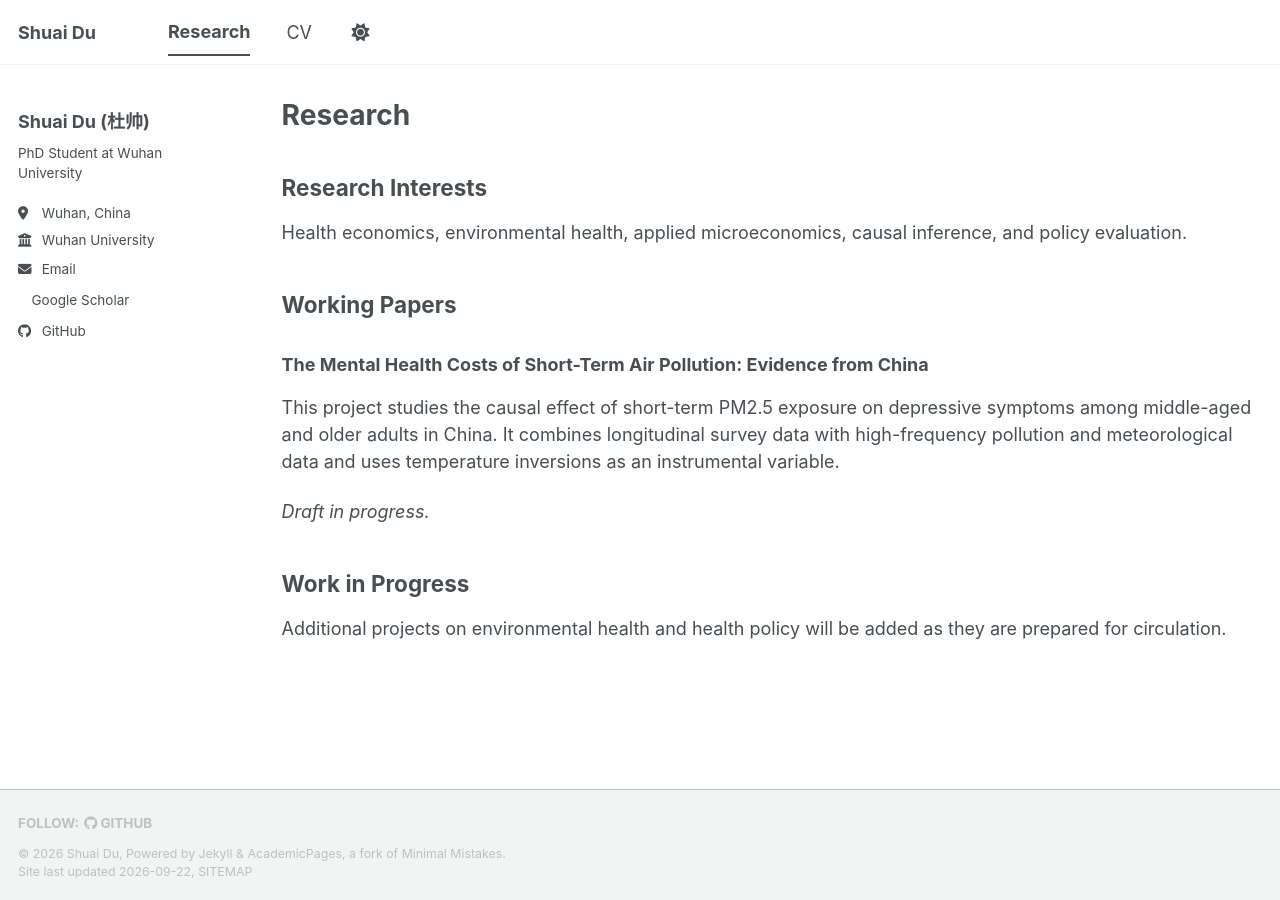
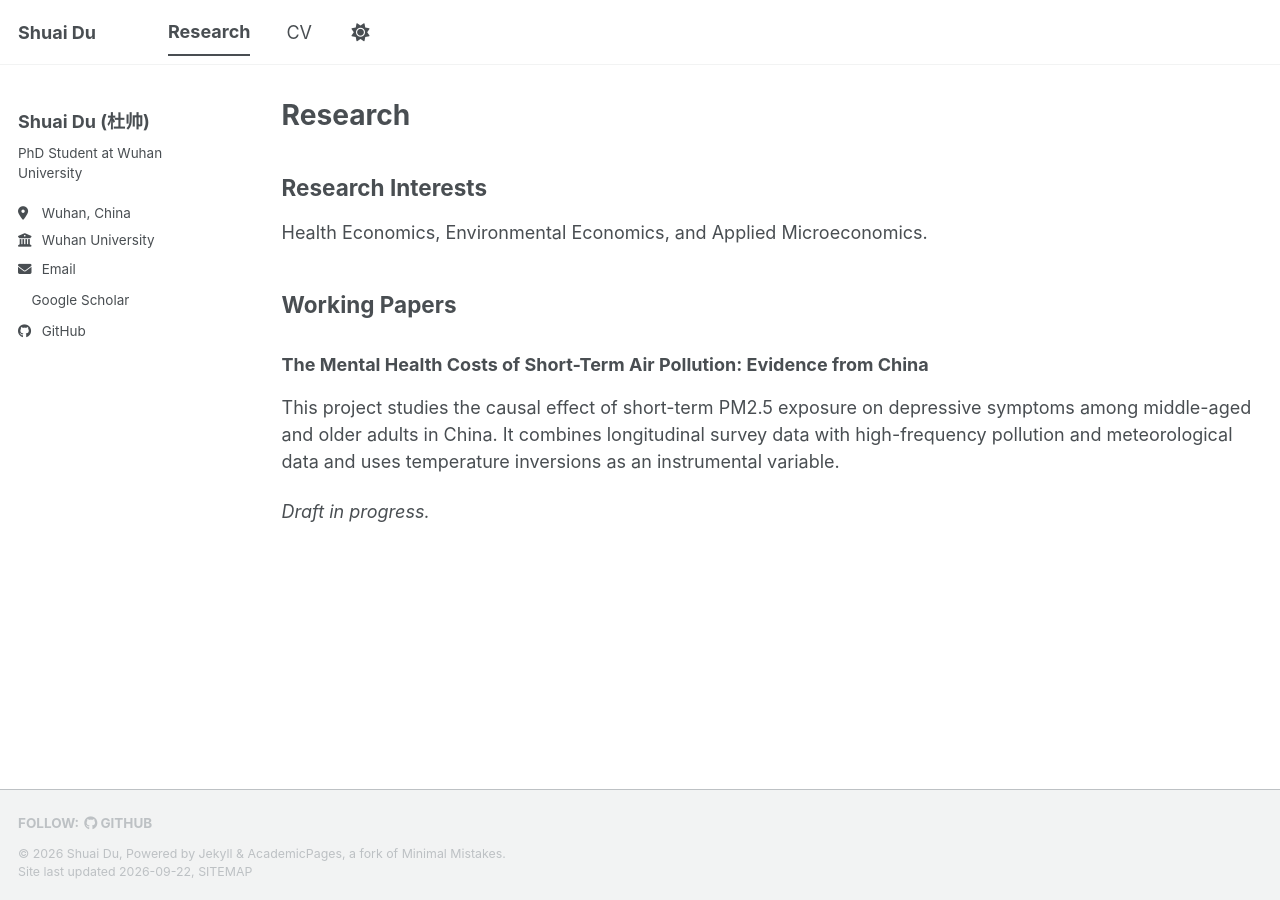
Before and after one commit to shuai-du/shuai-du.github.io, a Jekyll site: the page built from _pages/research.md, in a window 1280 px wide. Built offline with Jekyll 4.4.1, drawn with Linux system fonts in a browser that asks for light colours; a style sheet for code colours, icons or effects is not loaded.

Commit message:
Refine research interests and working paper section

```diff
--- a/_pages/research.md
+++ b/_pages/research.md
@@ -7,7 +7,7 @@ author_profile: true
 
 ## Research Interests
 
-Health economics, environmental health, applied microeconomics, causal inference, and policy evaluation.
+Health Economics, Environmental Economics, and Applied Microeconomics.
 
 ## Working Papers
 
@@ -16,7 +16,3 @@ Health economics, environmental health, applied microeconomics, causal inference
 This project studies the causal effect of short-term PM2.5 exposure on depressive symptoms among middle-aged and older adults in China. It combines longitudinal survey data with high-frequency pollution and meteorological data and uses temperature inversions as an instrumental variable.
 
 *Draft in progress.*
-
-## Work in Progress
-
-Additional projects on environmental health and health policy will be added as they are prepared for circulation.
```
